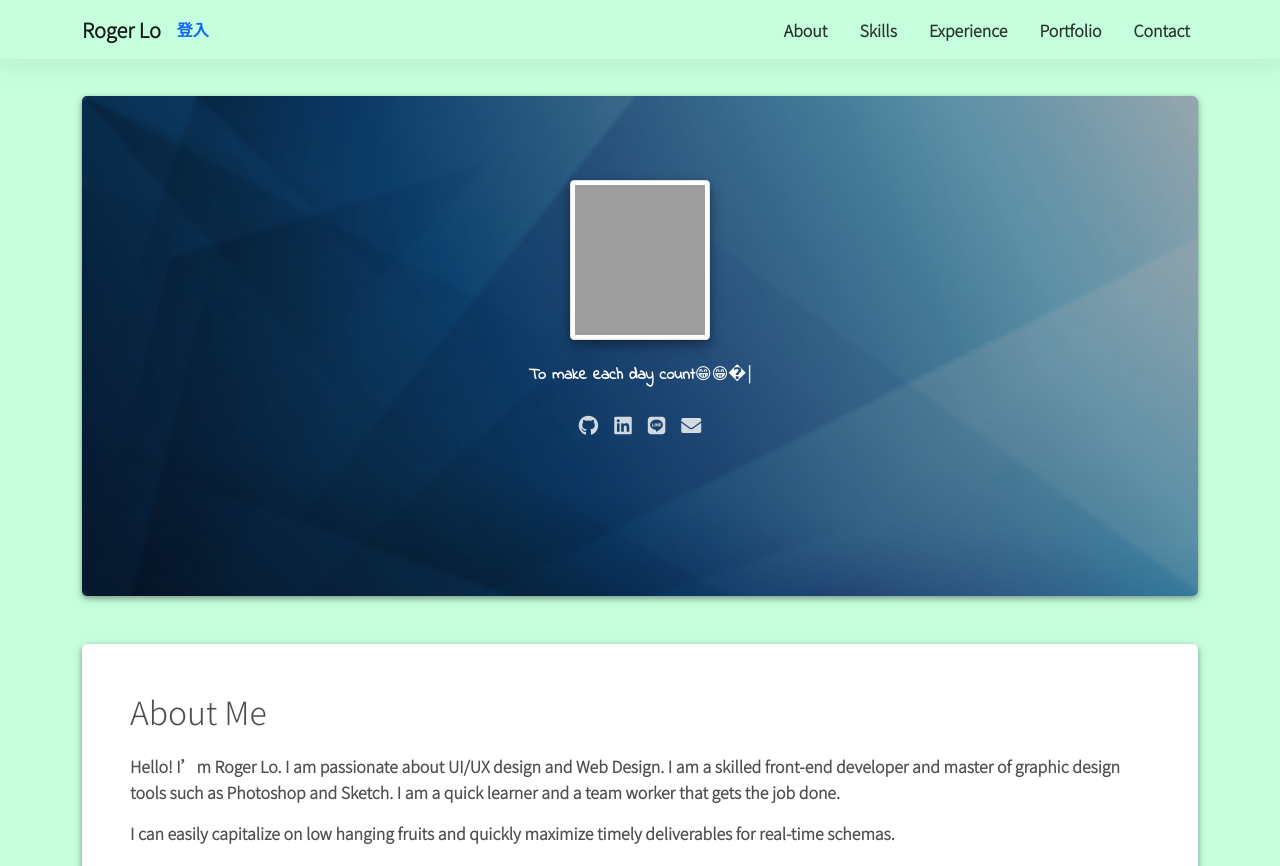
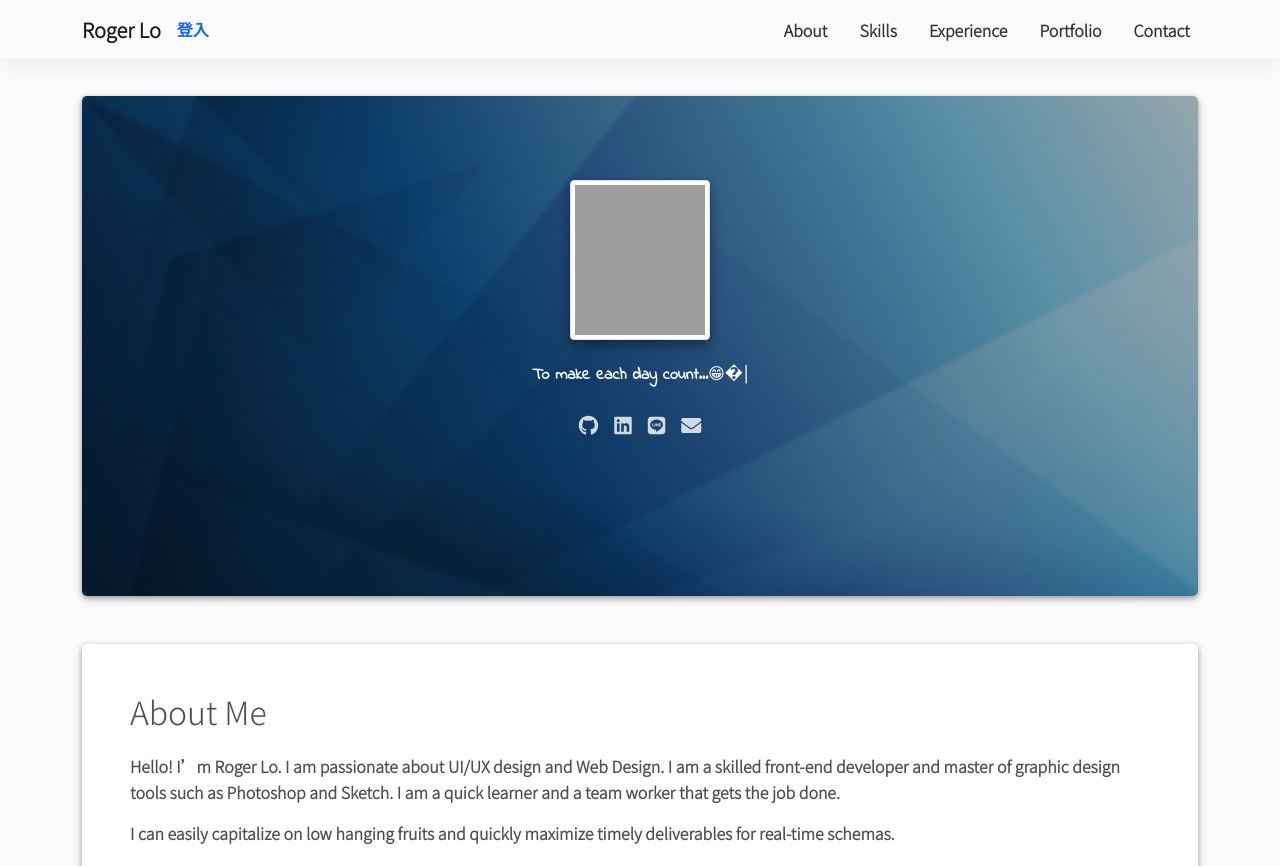
Before and after one commit to redtea227/redtea227.github.io, a plain HTML site: page index.html in a window 1280 px wide. Shown: the top 866 px of the page. Drawn offline with nearby package versions, Linux system fonts and the light colour scheme; grey boxes are pictures that could not be loaded.

Commit message:
bg-color

```diff
--- a/index.html
+++ b/index.html
@@ -20,7 +20,7 @@
 
 </head>
 
-<body class="note-success" id="top">
+<body class="bg-light" id="top">
   <!-- header_nav -->
   <header class="fixed-top" id="rogerMenu">
     <div class="text-center text-lg-left">
--- a/scripts/main.js
+++ b/scripts/main.js
@@ -16,7 +16,7 @@ $(function () {
 $("#rogerMenu a").click(function () {
   const who = $(this).attr('href'),
     viewWidth = $(window).innerWidth(),
-    val = $(who).offset().top - $("#rogerMenu").innerHeight();
+    val = $(who).offset().top - $("#rogerMenu").innerHeight()+1;
   // $("html").scrollTop(val);
   if (viewWidth > 960) {
     $("html").animate({
@@ -71,7 +71,7 @@ var typewriter = new Typewriter(app, {
 
 typewriter
   .pauseFor(1000)
-  .typeString('<span id="slogan">To make each day count<span>&#128513;</span><span>&#128513;</span><span>&#128513;...</span></span>')
+  .typeString('<span id="slogan">To make each day count...<span>&#128513;</span><span>&#128513;</span><span>&#128513;</span></span>')
   .pauseFor(500)
   .deleteChars(9)
   .typeString('<br><span style="font-size:40px">Roger Lo</span><br><span>Web developer</span>')
```
